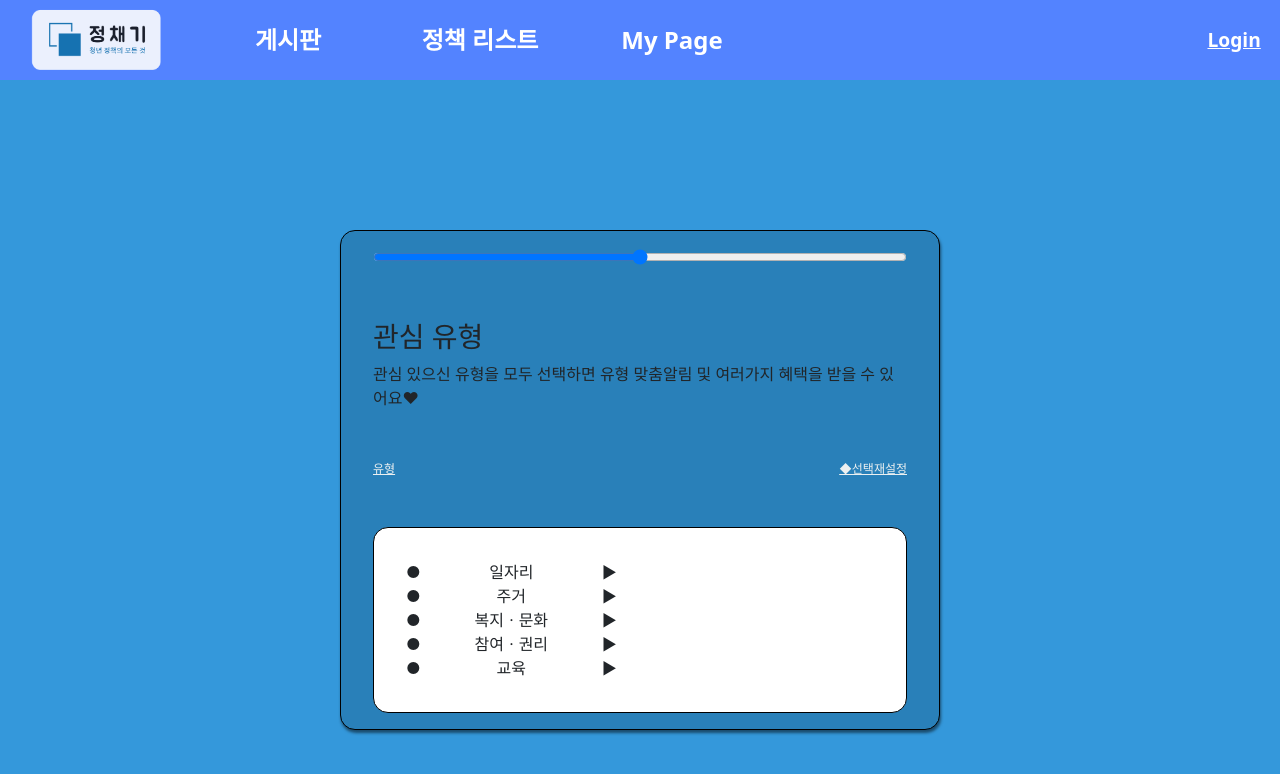
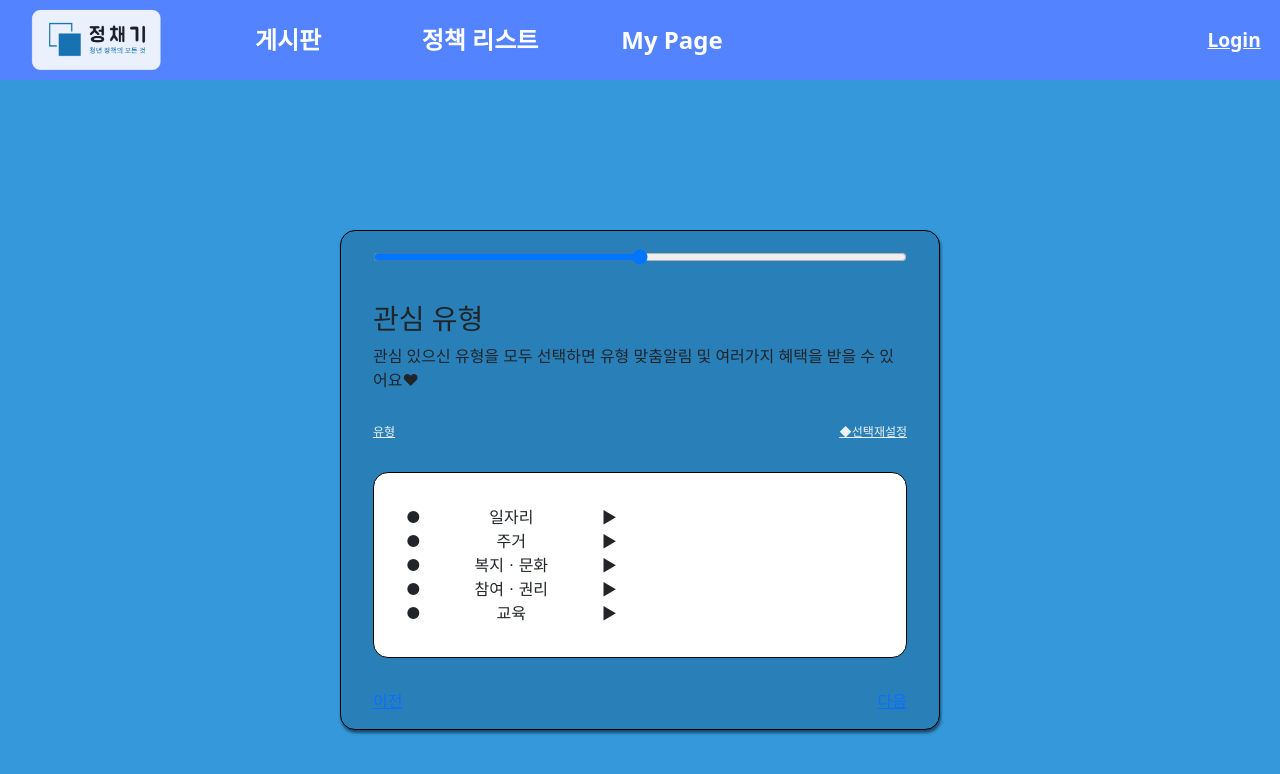
Before and after one commit to jihaneol/Jeongchaegi, a Next.js app in the folder frontend/next/: page /userinf in a window 1280 px wide. Shown: the top 774 px of the page. Built offline with nearby package versions, Linux system fonts and the light colour scheme.

Commit message:
feat: Create button in get userInfo

```diff
--- a/frontend/next/components/GetTypeInfo.jsx
+++ b/frontend/next/components/GetTypeInfo.jsx
@@ -1,4 +1,5 @@
 import React, { useEffect, useState } from "react";
+import Link from "next/link";
 
 import Style from "../styles/GetTypeInfo.module.css";
 
@@ -10,11 +11,11 @@ export default function GetTypeInfo() {
 
   useEffect(() => {
     setTypes([
-      { index: 0, name: "일자리" },
-      { index: 1, name: "주거" },
-      { index: 2, name: "복지ㆍ문화" },
-      { index: 3, name: "참여ㆍ권리" },
-      { index: 4, name: "교육" },
+      { index: "023010", name: "일자리" },
+      { index: "023020", name: "주거" },
+      { index: "023040", name: "복지ㆍ문화" },
+      { index: "023050", name: "참여ㆍ권리" },
+      { index: "023030", name: "교육" },
     ]);
   }, []);
 
@@ -107,6 +108,23 @@ export default function GetTypeInfo() {
                 ))}
           </div>
         </div>
+        <div className={Style.button_container}>
+          <div>
+            {/* TEST!!!
+            <Link
+              href={{
+                pathname: "/about",
+                query: { name: "test" },
+              }}
+            >
+              About
+            </Link> */}
+            <Link href="/">이전</Link>
+          </div>
+          <div>
+            <Link href="/">다음</Link>
+          </div>
+        </div>
       </div>
     </div>
   );
--- a/frontend/next/styles/GetTypeInfo.module.css
+++ b/frontend/next/styles/GetTypeInfo.module.css
@@ -61,3 +61,9 @@
 .move {
   cursor: pointer;
 }
+
+.button_container {
+  display: flex;
+  justify-content: space-between;
+  align-items: center;
+}
```
